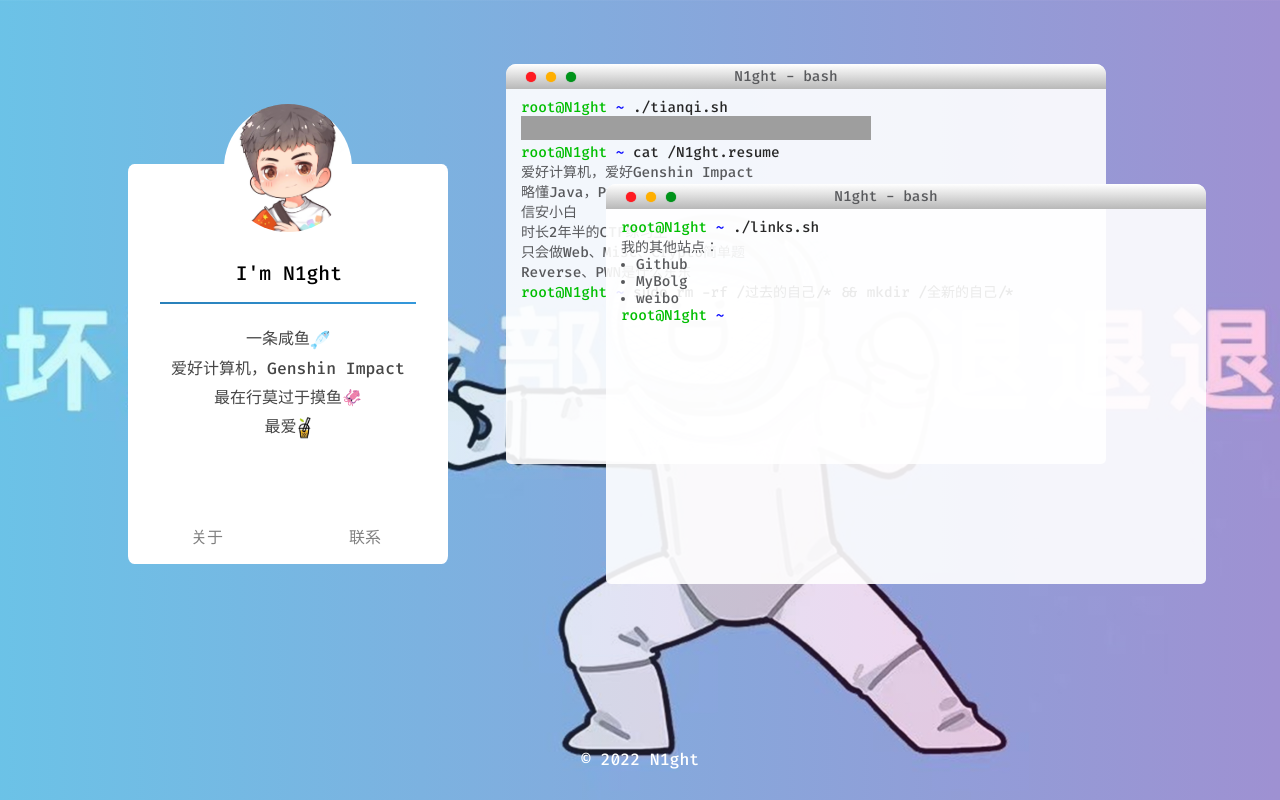
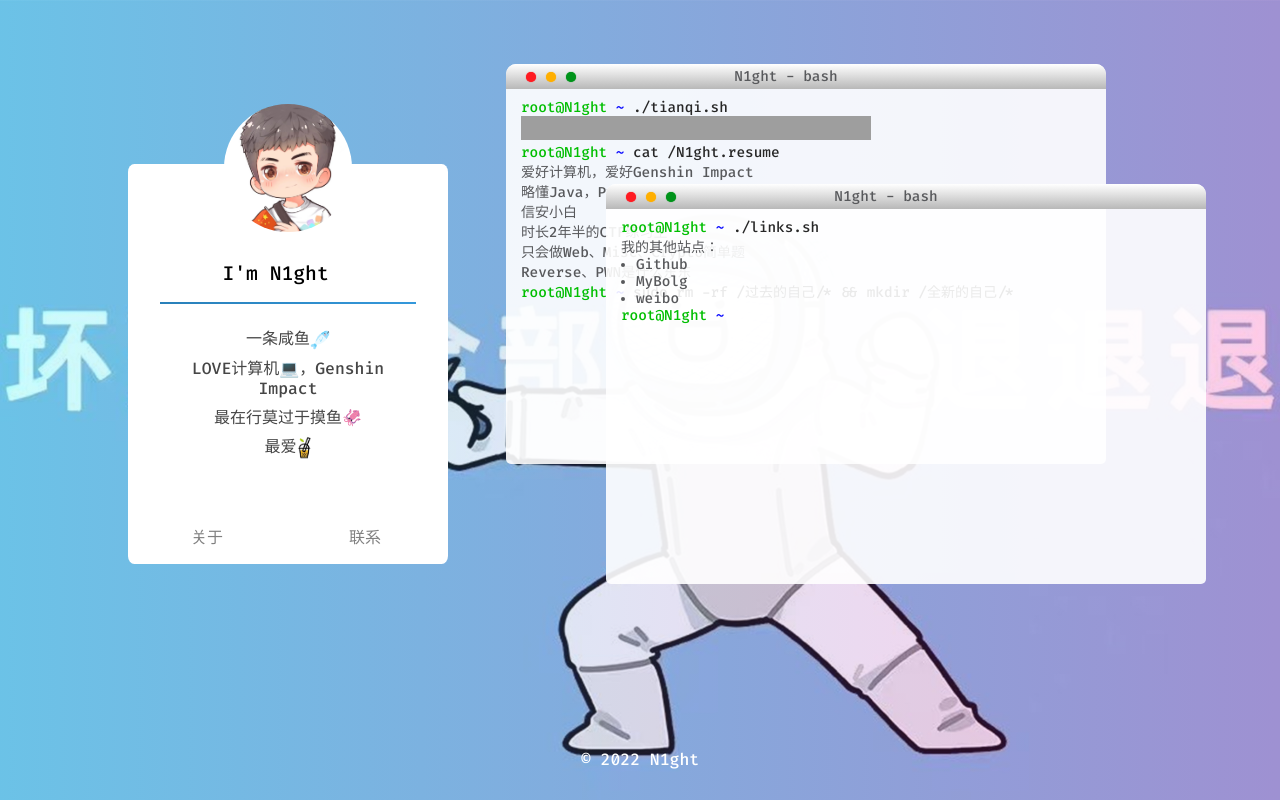
Before and after one commit to Nightcxd/nightcxd.github.io, a plain HTML site: page index.html in a window 1280 px wide. Drawn offline with Linux system fonts and the light colour scheme; grey boxes are pictures that could not be loaded.

Commit message:
Update index.html

```diff
--- a/index.html
+++ b/index.html
@@ -28,7 +28,7 @@
             </div>
             <div class="meBox-text">
                 <p>一条咸鱼<img src="./img/fish.png" alt="咸鱼" style="width: 20px; vertical-align: middle;"></p>
-                <p>爱好计算机，Genshin Impact</p>
+                <p>LOVE计算机💻，Genshin Impact</p>
                 <p>最在行莫过于摸鱼🦑</p>
                 <p>最爱<img src="./img/002.png" alt="奶茶" style="width: 15px; vertical-align: middle;"></p>
             </div>
```
